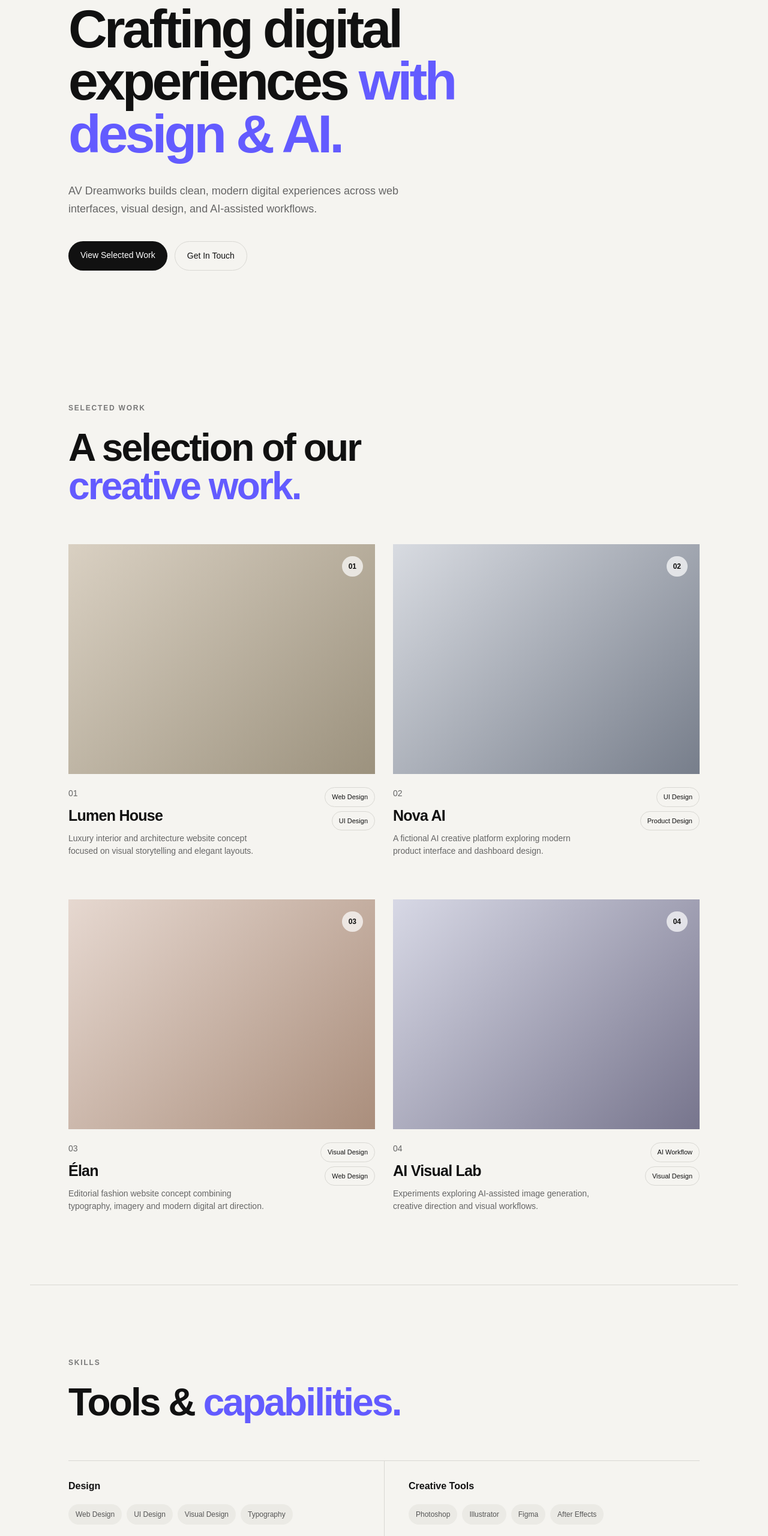
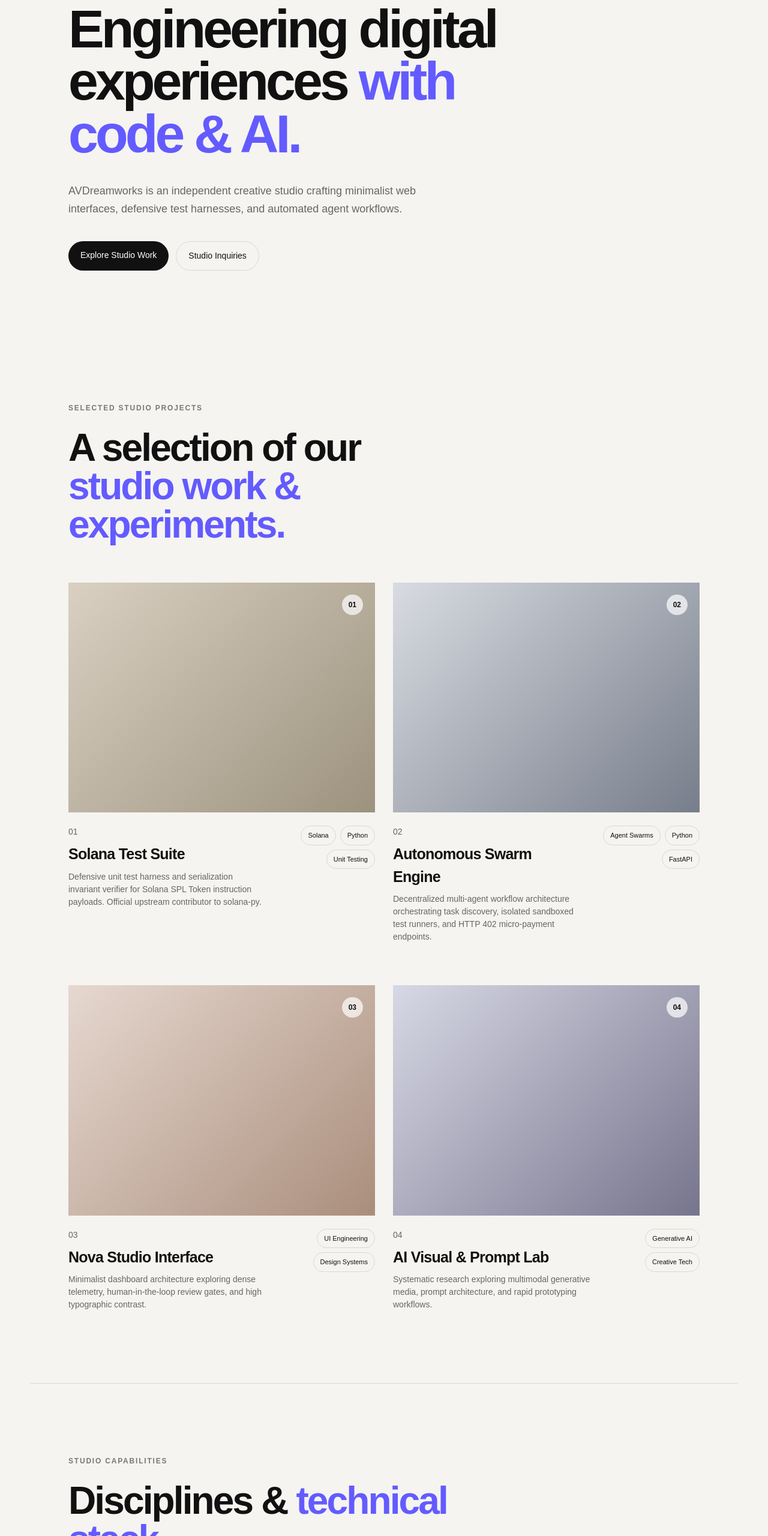
Before and after one commit to atulwithai/atulwithai.github.io, a plain HTML site: page index.html in a window 1280 px wide. Shown: the part 240-2800 px from the top of the page at 60% size. Drawn offline with Linux system fonts and the light colour scheme.

Commit message:
Revise branding and content in index.html
Updated the branding and descriptions throughout the index.html file to reflect the new name 'AVDreamworks' and its focus on digital studio capabilities.

```diff
--- a/index.html
+++ b/index.html
@@ -4,10 +4,10 @@
     <meta charset="UTF-8">
     <meta name="viewport" content="width=device-width, initial-scale=1.0">
 
-    <title>AV Dreamworks — Creative Digital & AI Studio</title>
+    <title>AVDreamworks — Creative Digital & AI Studio</title>
 
     <meta name="description"
-        content="AV Dreamworks is an independent creative digital studio crafting web interfaces, digital design, and AI-assisted workflows.">
+        content="AVDreamworks is an independent digital studio specializing in creative UI engineering, AI agent workflows, and modern web systems.">
 
     <link rel="stylesheet" href="style.css">
 </head>
@@ -16,10 +16,11 @@
 
     <!-- Navigation -->
     <header class="navbar">
-        <a href="#" class="logo">AV DREAMWORKS</a>
+        <a href="#" class="logo">AVDREAMWORKS</a>
 
         <nav>
             <a href="#work">Work</a>
+            <a href="#capabilities">Capabilities</a>
             <a href="#about">About</a>
             <a href="#contact">Contact</a>
         </nav>
@@ -33,25 +34,25 @@
 
             <div class="hero-content">
 
-                <p class="eyebrow">CREATIVE DIGITAL & AI STUDIO</p>
+                <p class="eyebrow">INDEPENDENT DIGITAL & AI STUDIO</p>
 
                 <h1>
-                    Crafting digital experiences
-                    <span>with design & AI.</span>
+                    Engineering digital experiences
+                    <span>with code & AI.</span>
                 </h1>
 
                 <p class="hero-description">
-                    AV Dreamworks builds clean, modern digital experiences across
-                    web interfaces, visual design, and AI-assisted workflows.
+                    AVDreamworks is an independent creative studio crafting minimalist web interfaces,
+                    defensive test harnesses, and automated agent workflows.
                 </p>
 
                 <div class="hero-buttons">
                     <a href="#work" class="button button-primary">
-                        View Selected Work
+                        Explore Studio Work
                     </a>
 
                     <a href="#contact" class="button button-secondary">
-                        Get In Touch
+                        Studio Inquiries
                     </a>
                 </div>
 
@@ -64,11 +65,11 @@
         <section class="section" id="work">
 
             <div class="section-heading">
-                <p class="eyebrow">SELECTED WORK</p>
+                <p class="eyebrow">SELECTED STUDIO PROJECTS</p>
 
                 <h2>
                     A selection of our
-                    <span>creative work.</span>
+                    <span>studio work & experiments.</span>
                 </h2>
             </div>
 
@@ -87,18 +88,19 @@
                         <div>
                             <p class="project-number">01</p>
 
-                            <h3>Lumen House</h3>
+                            <h3>Solana Test Suite</h3>
 
                             <p>
-                                Luxury interior and architecture
-                                website concept focused on visual
-                                storytelling and elegant layouts.
+                                Defensive unit test harness and serialization invariant
+                                verifier for Solana SPL Token instruction payloads.
+                                Official upstream contributor to solana-py.
                             </p>
                         </div>
 
                         <div class="tags">
-                            <span>Web Design</span>
-                            <span>UI Design</span>
+                            <span>Solana</span>
+                            <span>Python</span>
+                            <span>Unit Testing</span>
                         </div>
 
                     </div>
@@ -118,18 +120,18 @@
                         <div>
                             <p class="project-number">02</p>
 
-                            <h3>Nova AI</h3>
+                            <h3>Autonomous Swarm Engine</h3>
 
                             <p>
-                                A fictional AI creative platform
-                                exploring modern product interface
-                                and dashboard design.
+                                Decentralized multi-agent workflow architecture orchestrating
+                                task discovery, isolated sandboxed test runners, and HTTP 402 micro-payment endpoints.
                             </p>
                         </div>
 
                         <div class="tags">
-                            <span>UI Design</span>
-                            <span>Product Design</span>
+                            <span>Agent Swarms</span>
+                            <span>Python</span>
+                            <span>FastAPI</span>
                         </div>
 
                     </div>
@@ -149,18 +151,17 @@
                         <div>
                             <p class="project-number">03</p>
 
-                            <h3>Élan</h3>
+                            <h3>Nova Studio Interface</h3>
 
                             <p>
-                                Editorial fashion website concept
-                                combining typography, imagery and
-                                modern digital art direction.
+                                Minimalist dashboard architecture exploring dense telemetry,
+                                human-in-the-loop review gates, and high typographic contrast.
                             </p>
                         </div>
 
                         <div class="tags">
-                            <span>Visual Design</span>
-                            <span>Web Design</span>
+                            <span>UI Engineering</span>
+                            <span>Design Systems</span>
                         </div>
 
                     </div>
@@ -180,18 +181,17 @@
                         <div>
                             <p class="project-number">04</p>
 
-                            <h3>AI Visual Lab</h3>
+                            <h3>AI Visual & Prompt Lab</h3>
 
                             <p>
-                                Experiments exploring AI-assisted
-                                image generation, creative direction
-                                and visual workflows.
+                                Systematic research exploring multimodal generative media,
+                                prompt architecture, and rapid prototyping workflows.
                             </p>
                         </div>
 
                         <div class="tags">
-                            <span>AI Workflow</span>
-                            <span>Visual Design</span>
+                            <span>Generative AI</span>
+                            <span>Creative Tech</span>
                         </div>
 
                     </div>
@@ -203,14 +203,14 @@
         </section>
 
 
-        <!-- Skills -->
-        <section class="section skills-section">
+        <!-- Capabilities -->
+        <section class="section skills-section" id="capabilities">
 
             <div class="section-heading">
-                <p class="eyebrow">SKILLS</p>
+                <p class="eyebrow">STUDIO CAPABILITIES</p>
 
                 <h2>
-                    Tools & <span>capabilities.</span>
+                    Disciplines & <span>technical stack.</span>
                 </h2>
             </div>
 
@@ -219,13 +219,13 @@
 
                 <div class="skill-group">
 
-                    <h3>Design</h3>
+                    <h3>Systems & Code</h3>
 
                     <div class="skill-list">
-                        <span>Web Design</span>
-                        <span>UI Design</span>
-                        <span>Visual Design</span>
-                        <span>Typography</span>
+                        <span>Python</span>
+                        <span>JavaScript</span>
+                        <span>HTML5 / CSS3</span>
+                        <span>Git Workflows</span>
                     </div>
 
                 </div>
@@ -233,13 +233,13 @@
 
                 <div class="skill-group">
 
-                    <h3>Creative Tools</h3>
+                    <h3>AI & Automation</h3>
 
                     <div class="skill-list">
-                        <span>Photoshop</span>
-                        <span>Illustrator</span>
-                        <span>Figma</span>
-                        <span>After Effects</span>
+                        <span>Agent Swarms</span>
+                        <span>Prompt Architecture</span>
+                        <span>Evaluation Frameworks</span>
+                        <span>Workflow Automation</span>
                     </div>
 
                 </div>
@@ -247,13 +247,13 @@
 
                 <div class="skill-group">
 
-                    <h3>Web</h3>
+                    <h3>Interface & Craft</h3>
 
                     <div class="skill-list">
-                        <span>HTML</span>
-                        <span>CSS</span>
-                        <span>JavaScript</span>
-                        <span>Responsive Design</span>
+                        <span>UI Engineering</span>
+                        <span>Design Systems</span>
+                        <span>Typography</span>
+                        <span>Responsive Layouts</span>
                     </div>
 
                 </div>
@@ -261,13 +261,13 @@
 
                 <div class="skill-group">
 
-                    <h3>AI</h3>
+                    <h3>Web3 & Verification</h3>
 
                     <div class="skill-list">
-                        <span>AI Image Generation</span>
-                        <span>AI Video</span>
-                        <span>Prompt Design</span>
-                        <span>AI Workflows</span>
+                        <span>Solana / SPL</span>
+                        <span>Unit Test Suites</span>
+                        <span>Invariant Testing</span>
+                        <span>Open Source PRs</span>
                     </div>
 
                 </div>
@@ -281,11 +281,11 @@
         <section class="section about-section" id="about">
 
             <div class="section-heading">
-                <p class="eyebrow">ABOUT</p>
+                <p class="eyebrow">ABOUT AVDREAMWORKS</p>
 
                 <h2>
-                    Design, technology
-                    <span>& creativity.</span>
+                    Technology, design
+                    <span>& autonomous systems.</span>
                 </h2>
             </div>
 
@@ -293,21 +293,21 @@
             <div class="about-content">
 
                 <p class="about-large">
-                    AV Dreamworks is an independent digital studio focused on
-                    the intersection of design, technology, and AI.
+                    AVDreamworks is an independent digital studio operating at the intersection
+                    of minimalist design, Python systems, and AI automation.
                 </p>
 
                 <div class="about-text">
 
                     <p>
-                        We work across web interfaces, visual craft,
-                        and AI-assisted workflows. We believe in subtractive design,
-                        high-signal engineering, and building clean digital products.
+                        We build robust software assets, from defensive unit testing
+                        frameworks and Web3 tools to clean, high-finish web interfaces.
+                        We prioritize clarity, test-driven validation, and resilient architecture.
                     </p>
 
                     <p>
-                        Operating independently through focused experiments,
-                        modern web standards, and automated workflows.
+                        Every project follows a subtractive engineering standard: zero unnecessary noise,
+                        deterministic logic, and production-grade craftsmanship.
                     </p>
 
                 </div>
@@ -320,28 +320,33 @@
         <!-- Contact -->
         <section class="contact-section" id="contact">
 
-            <p class="eyebrow">GET IN TOUCH</p>
+            <p class="eyebrow">COLLABORATION</p>
 
             <h2>
-                Have an idea?
+                Have a project or bounty?
                 <span>Let's build together.</span>
             </h2>
 
             <a
                 href="https://github.com/atulwithai"
+                target="_blank"
+                rel="noopener noreferrer"
                 class="contact-email"
-                target="_blank"
             >
-                Connect via GitHub
+                github.com/atulwithai ↗
             </a>
 
             <div class="social-links">
 
-                <a href="https://github.com/atulwithai" target="_blank">
+                <a href="https://github.com/atulwithai" target="_blank" rel="noopener noreferrer">
                     GitHub Profile ↗
                 </a>
 
-                <a href="https://github.com/atulwithai/solana-test-suite" target="_blank">
+                <a href="https://github.com/atulwithai?tab=repositories" target="_blank" rel="noopener noreferrer">
+                    Repositories ↗
+                </a>
+
+                <a href="https://github.com/atulwithai/solana-test-suite" target="_blank" rel="noopener noreferrer">
                     Solana Test Suite ↗
                 </a>
 
@@ -355,9 +360,9 @@
     <!-- Footer -->
     <footer class="footer">
 
-        <p>© 2026 AV Dreamworks</p>
+        <p>© 2026 AVDreamworks Studio</p>
 
-        <p>Creative Digital & AI Studio</p>
+        <p>Independent Digital & AI Studio</p>
 
     </footer>
 
```
